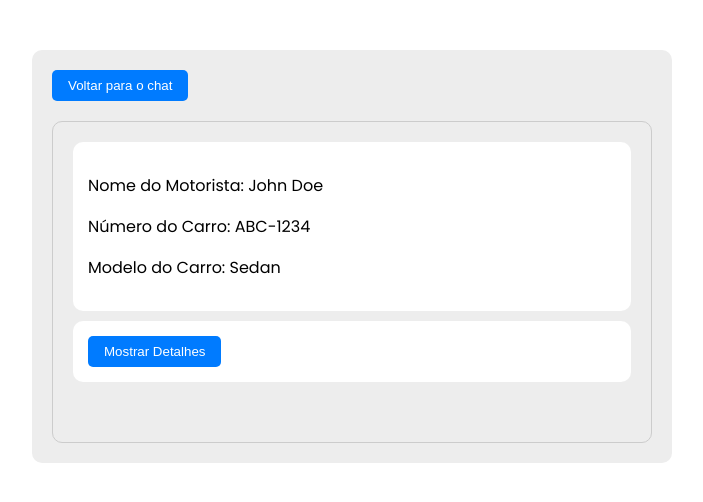
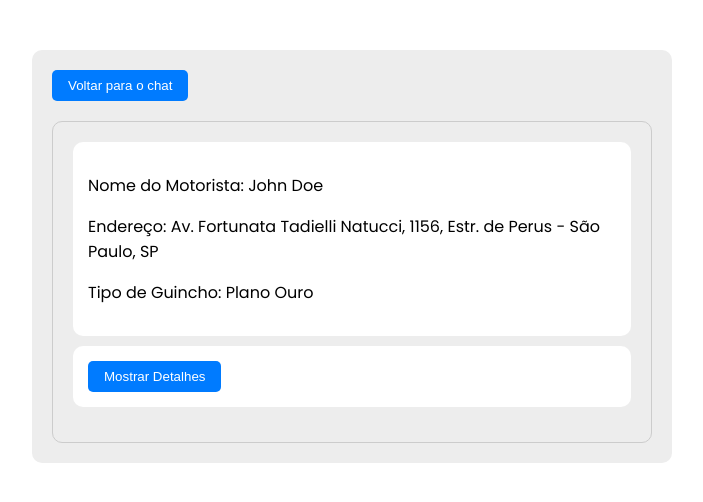
Before and after one commit to paollafelixx/NEOPortoNEXTjs, a Next.js app: page /rastreamento in a window 1280 px wide. Shown: the top 502 px of the page, without its empty margins (288-991 px from the left). Built offline with nearby package versions, Linux system fonts and the light colour scheme.

Commit message:
reconhecimento

```diff
--- a/pages/_app.js
+++ b/pages/_app.js
@@ -1,7 +1,7 @@
 import '../styles/global.css';
 
 function MyApp({ Component, pageProps }) {
-  return <Component {...pageProps} />;
+    return <Component {...pageProps} />;
 }
 
 export default MyApp;
--- a/pages/index.js
+++ b/pages/index.js
@@ -151,8 +151,6 @@ const Home = () => (
           <Link href="/rastreamento">Rastrear Veículo</Link>
         </StyledMessage>
 
-
-
       </StyledMessageContainer>
 
       <StyledInputContainer>
--- a/pages/rastreamento.js
+++ b/pages/rastreamento.js
@@ -19,31 +19,33 @@ const Rastreamento = () => {
   return (
     <div>
       <StyledChatContainer>
-          <Link href="/">
-            <StyledBackButton>Voltar para o chat</StyledBackButton>
-          </Link>
+        <Link href="/">
+          <StyledBackButton>Voltar para o chat</StyledBackButton>
+        </Link>
         <StyledMessageContainer>
 
-          {/* Informações básicas */}
           <StyledMessage type="received">
             <p>Nome do Motorista: John Doe</p>
-            <p>Número do Carro: ABC-1234</p>
-            <p>Modelo do Carro: Sedan</p>
+            <p>Endereço: Av. Fortunata Tadielli Natucci, 1156,
+              Estr. de Perus - São Paulo, SP</p>
+            <p>Tipo de Guincho: Plano Ouro</p>
+
           </StyledMessage>
 
-          {/* Botão para mostrar/ocultar informações adicionais */}
           <StyledMessage type="received">
             <Button onClick={toggleAdditionalInfo}>
               {showAdditionalInfo ? 'Ocultar Detalhes' : 'Mostrar Detalhes'}
             </Button>
           </StyledMessage>
 
-          {/* Informações adicionais (exibidas quando showAdditionalInfo é true) */}
           {showAdditionalInfo && (
             <StyledMessage type="received">
-              <p>Tipo de Guincho: Plano Ouro</p>
               <p>Local: São Paulo, SP</p>
-              {/* Adicione mais informações conforme necessário */}
+              <p>Modelo do veiculo: Volvo FH 540</p>
+              <p>Placa: CLA1939</p>
+              <p>Táxi: Não</p>
+              <p>Número de protocolo: 63587654156</p>
+
             </StyledMessage>
           )}
         </StyledMessageContainer>
```
Also changed, not shown: pages/reconhecimento.js (added), styles/global.css (line endings or trailing spaces).
